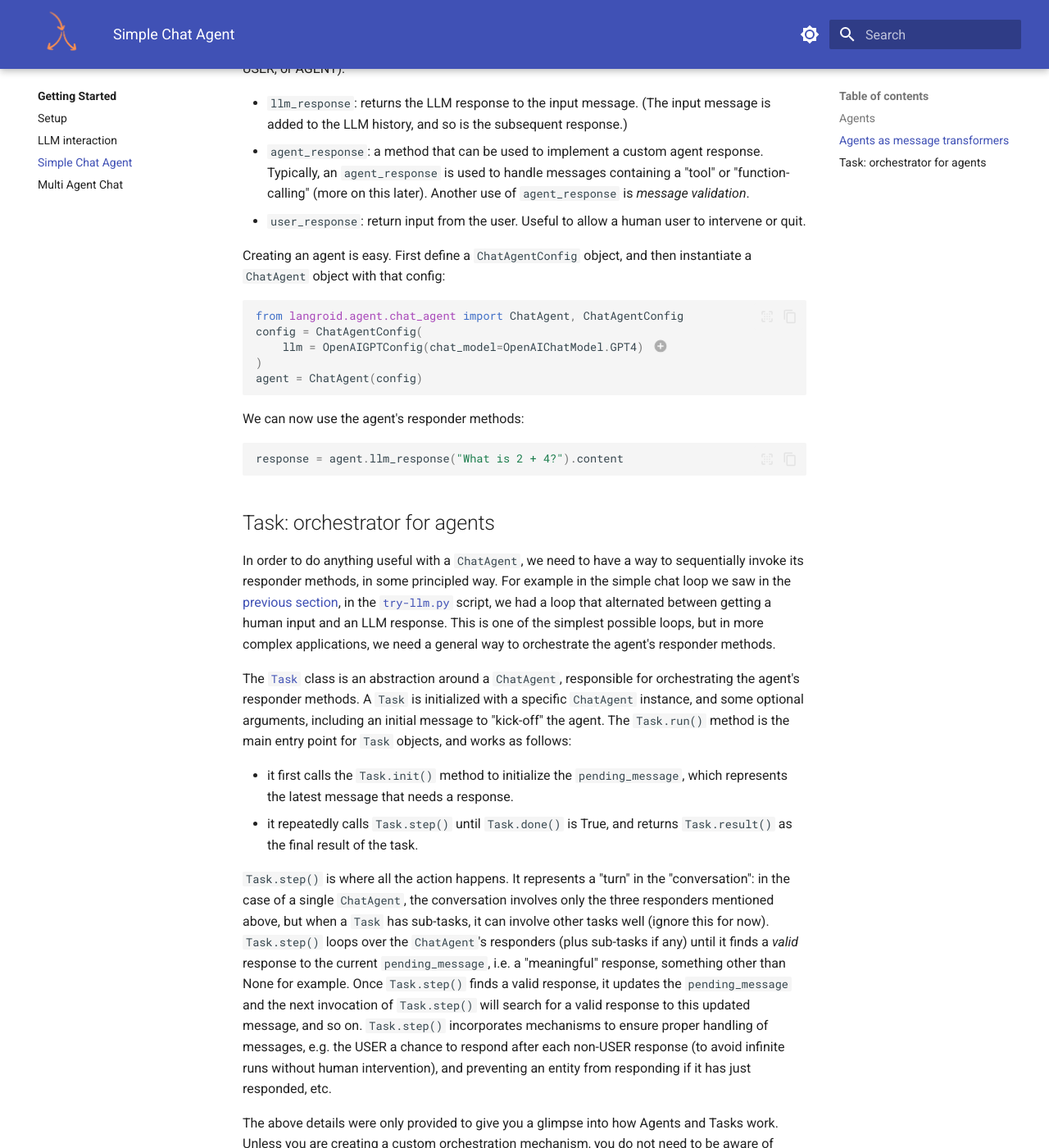
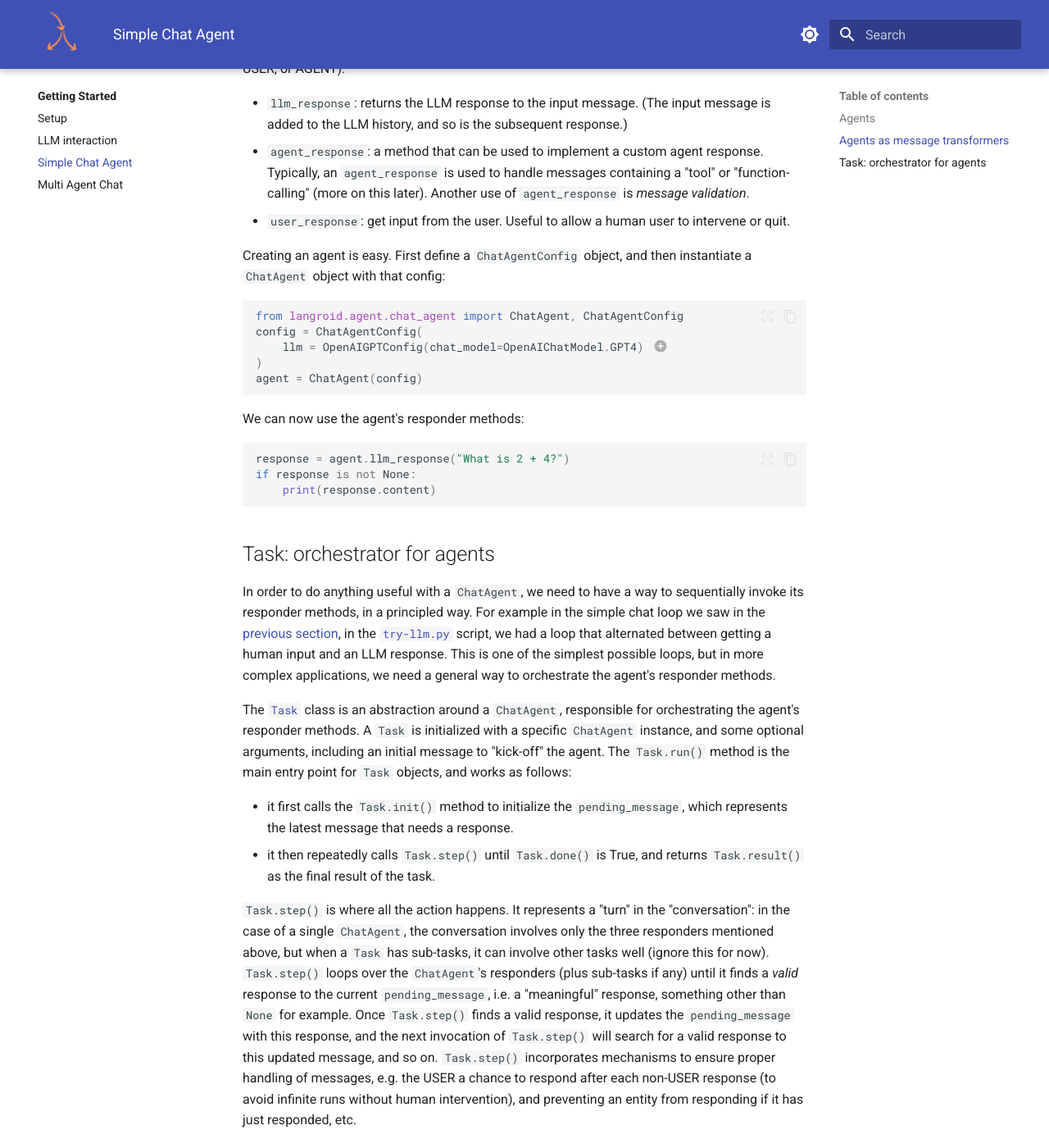
Before and after one commit to langroid/langroid, an MkDocs documentation site: the page built from docs/quick-start/chat-agent.md, in a window 1280 px wide and 1400 px high, scrolled down 827 px. Shown: the whole window at 82% size. Built offline with MkDocs 1.6.1 and Material for MkDocs 9.7.7, drawn with Linux system fonts in a browser that asks for light colours; some of the changed text lies outside the part shown.

Commit message:
multi-agent doc initial version

````diff
--- a/docs/quick-start/chat-agent.md
+++ b/docs/quick-start/chat-agent.md
@@ -32,7 +32,7 @@ There are three responder methods in `ChatAgent`, one corresponding to each
    Typically, an `agent_response` is used to handle messages containing a
    "tool" or "function-calling" (more on this later). Another use of `agent_response`
    is _message validation_.
-- `user_response`: return input from the user. Useful to allow a human user to
+- `user_response`: get input from the user. Useful to allow a human user to
    intervene or quit.
 
 Creating an agent is easy. First define a `ChatAgentConfig` object, and then
@@ -50,12 +50,14 @@ agent = ChatAgent(config)
 
 We can now use the agent's responder methods:
 ```py
-response = agent.llm_response("What is 2 + 4?").content
+response = agent.llm_response("What is 2 + 4?")
+if response is not None:
+    print(response.content)
 ```
 
 ## Task: orchestrator for agents
 In order to do anything useful with a `ChatAgent`, we need to have a way to
-sequentially invoke its responder methods, in some principled way.
+sequentially invoke its responder methods, in a principled way.
 For example in the simple chat loop we saw in the
 [previous section](llm-interaction.md), in the
 [`try-llm.py`](https://github.com/langroid/langroid-examples/blob/main/examples/quick-start/try-llm.py)
@@ -72,7 +74,7 @@ as follows:
 
 - it first calls the `Task.init()` method to initialize the `pending_message`,
   which represents the latest message that needs a response.
-- it repeatedly calls `Task.step()` until `Task.done()` is True, and returns
+- it then repeatedly calls `Task.step()` until `Task.done()` is True, and returns
   `Task.result()` as the final result of the task.
 
 `Task.step()` is where all the action happens. It represents a "turn" in the
@@ -81,9 +83,10 @@ only the three responders mentioned above, but when a `Task` has sub-tasks,
 it can involve other tasks well (ignore this for now). `Task.step()` loops over
 the `ChatAgent`'s responders (plus sub-tasks if any) until it finds a _valid_
 response to the current `pending_message`, i.e. a "meaningful" response,
-something other than None for example.
-Once `Task.step()` finds a valid response, it updates the `pending_message` and
-the next invocation of `Task.step()` will search for a valid response to this
+something other than `None` for example.
+Once `Task.step()` finds a valid response, it updates the `pending_message`
+with this response,
+and the next invocation of `Task.step()` will search for a valid response to this
 updated message, and so on.
 `Task.step()` incorporates mechanisms to ensure proper handling of messages,
 e.g. the USER a chance to respond after each non-USER response
@@ -94,19 +97,24 @@ and preventing an entity from responding if it has just responded, etc.
 The above details were only provided to give you a glimpse into how Agents and
 Tasks work. Unless you are creating a custom orchestration mechanism, you do not
 need to be aware of these details. In fact our basic human + LLM chat loop can be trivially
-implemented with a `Task`:
+implemented with a `Task`, in a couple of lines of code:
 ```py
 from langroid.agent.task import Task
 task = Task(agent, system_message="You are a helpful assistant")
 ```
 We can then run the task:
 ```py
-task.run()
+task.run() #(1)!
 ```
-Note that the agent's `agent_response()` always returns `None` (since the default
+
+1. Note how this hides all of the complexity of constructing and updating a
+   sequence of `LLMMessages`
+
+
+Note that the agent's `agent_response()` method always returns `None` (since the default
 implementation of this method looks for a tool/function-call, and these never occur
-in this task). So the calls to `task.step()` simply alternate between
-responses from the LLM and the user.
+in this task). So the calls to `task.step()` result in alternating responses from
+the LLM and the user.
 
 See the [`chat-agent.py](https://github.com/langroid/langroid-examples/blob/main/examples/quick-start/chat-agent.py)
 for a working example that you can run with
````
Also changed, not shown: other parts of docs/quick-start/chat-agent.md (+1 -1 lines), docs/quick-start/llm-interaction.md (+21 -0 lines), docs/quick-start/multi-agent-chat.md (+15 -0 lines), docs/quick-start/setup.md (+5 -0 lines).
